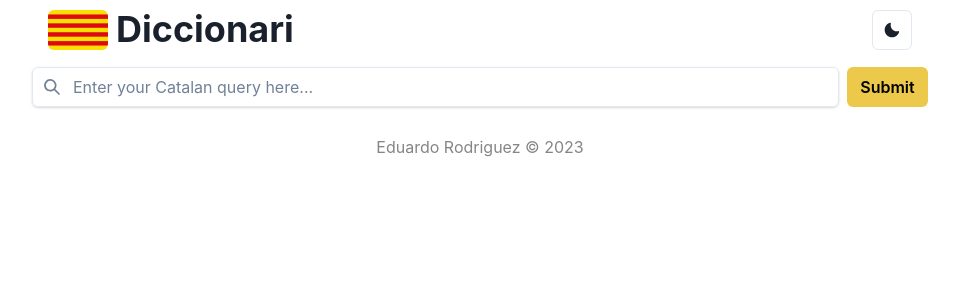
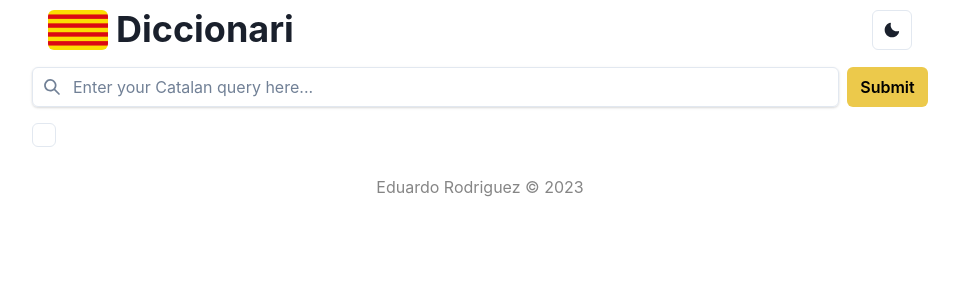
Before and after one commit to erodrigufer/catDict, a React (Vite) app in the folder frontend/: page / in a window 1280 px wide. Shown: the top 300 px of the page, without its empty margins (160-1119 px from the left). Built offline with nearby package versions, Linux system fonts and the light colour scheme.

Commit message:
lastWords are being displayed properly without crashing the app

```diff
--- a/frontend/src/App.tsx
+++ b/frontend/src/App.tsx
@@ -1,16 +1,17 @@
-import { useState } from "react";
+import { useState, useEffect } from "react";
 import ResultsOutput from "./components/ResultsOutput";
 import WordInput from "./components/WordInput";
 import { Container, Flex, Grid, GridItem, HStack } from "@chakra-ui/layout";
 import Footer from "./components/Footer";
 import Header from "./components/Header";
-// import LastWords from "./components/LastWords";
+import LastWords from "./components/LastWords";
 import sanitizeQuery from "./utils/sanitizeQuery";
 import useDefinition from "./hooks/useDefinition";
 import { Box } from "@chakra-ui/react";
 
 function App() {
   const [promptText, setPromptext] = useState<string>("");
+  const [lastWords, setLastWords] = useState<string[]>([]);
   const inputPlaceholder = "Enter your Catalan query here...";
   const colorScheme = "yellow";
   const sideMarginsMain = 3;
@@ -20,6 +21,16 @@ function App() {
   };
 
   const query = useDefinition(promptText);
+
+  useEffect(() => {
+    // const dataCopy = [...data];
+
+    if (query.data?.definitions.length !== 0)
+      // TODO: this step is the problem, changing the state re-renders the whole
+      // component, which makes me add one more value to lastWords, since the code
+      // is executed one more time. It is a bad idea to add props to the component state.
+      setLastWords([...lastWords, promptText]);
+  }, [query.data]);
 
   return (
     <>
@@ -51,11 +62,7 @@ function App() {
                 isLoading={query?.isLoading && !!promptText}
                 onSubmit={onSubmit}
               />
-              {/* <LastWords
-                definitions={query?.data}
-                promptext={promptText}
-                onClick={onSubmit}
-              /> */}
+              <LastWords lastWords={lastWords} onClick={onSubmit} />
               {query?.error && <p>{query.error.message}</p>}
               <ResultsOutput
                 definitions={query?.data}
--- a/frontend/src/components/LastWords.tsx
+++ b/frontend/src/components/LastWords.tsx
@@ -1,39 +1,23 @@
 import { Button, Flex } from "@chakra-ui/react";
-import { useRef } from "react";
-import { definitions } from "../hooks/useDefinition";
 
 interface Props {
-  promptext: string;
-  definitions: definitions | undefined;
+  lastWords: string[];
   onClick: (promptText: string) => void;
 }
 
-const LastWords = ({ definitions, promptext, onClick }: Props) => {
-  const lastWords = useRef<string[]>(["casa"]);
+const LastWords = ({ lastWords, onClick }: Props) => {
   const handleClick = (event: React.MouseEvent<HTMLButtonElement>) => {
     const textContent = event.currentTarget.textContent;
     if (textContent) onClick(textContent);
   };
 
-  // Do not execute a query if the promptext is an
-  // empty string.
-  if (promptext !== "") {
-    // If a definition was found, the query is valid, add it to
-    // the last words string array.
-    if (definitions?.definitions.length !== 0)
-      // TODO: this step is the problem, changing the state re-renders the whole
-      // component, which makes me add one more value to lastWords, since the code
-      // is executed one more time. It is a bad idea to add props to the component state.
-      lastWords.current = [...lastWords.current, promptext];
-  }
-
   // If no words have been queried, render nothing.
-  if (lastWords.current.length === 0) return null;
+  if (lastWords.length === 0) return null;
 
   return (
     <>
       <Flex gap={2} wrap="wrap">
-        {lastWords.current.map((word, index) => (
+        {lastWords.map((word, index) => (
           <Button key={index} size="xs" variant="outline" onClick={handleClick}>
             {word}
           </Button>
```
